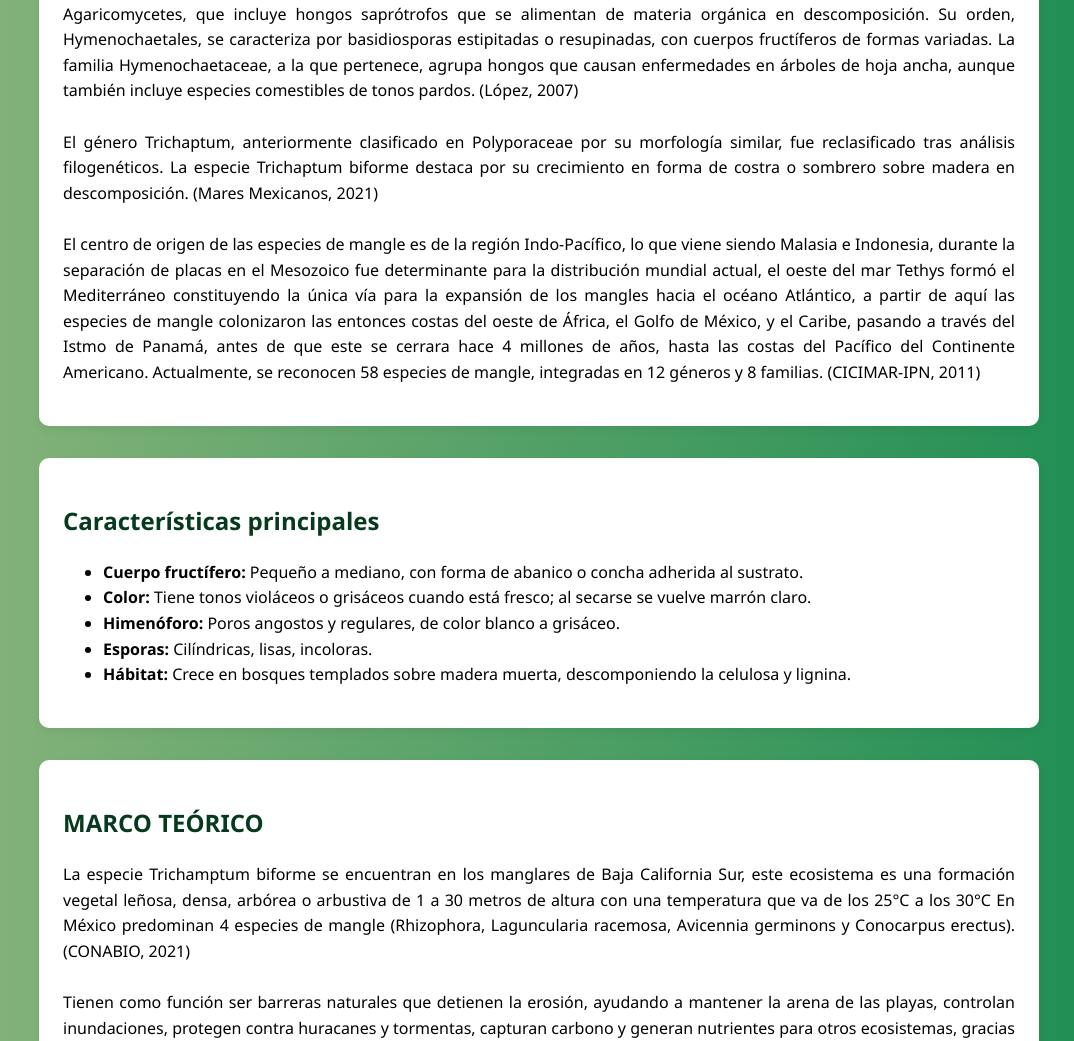
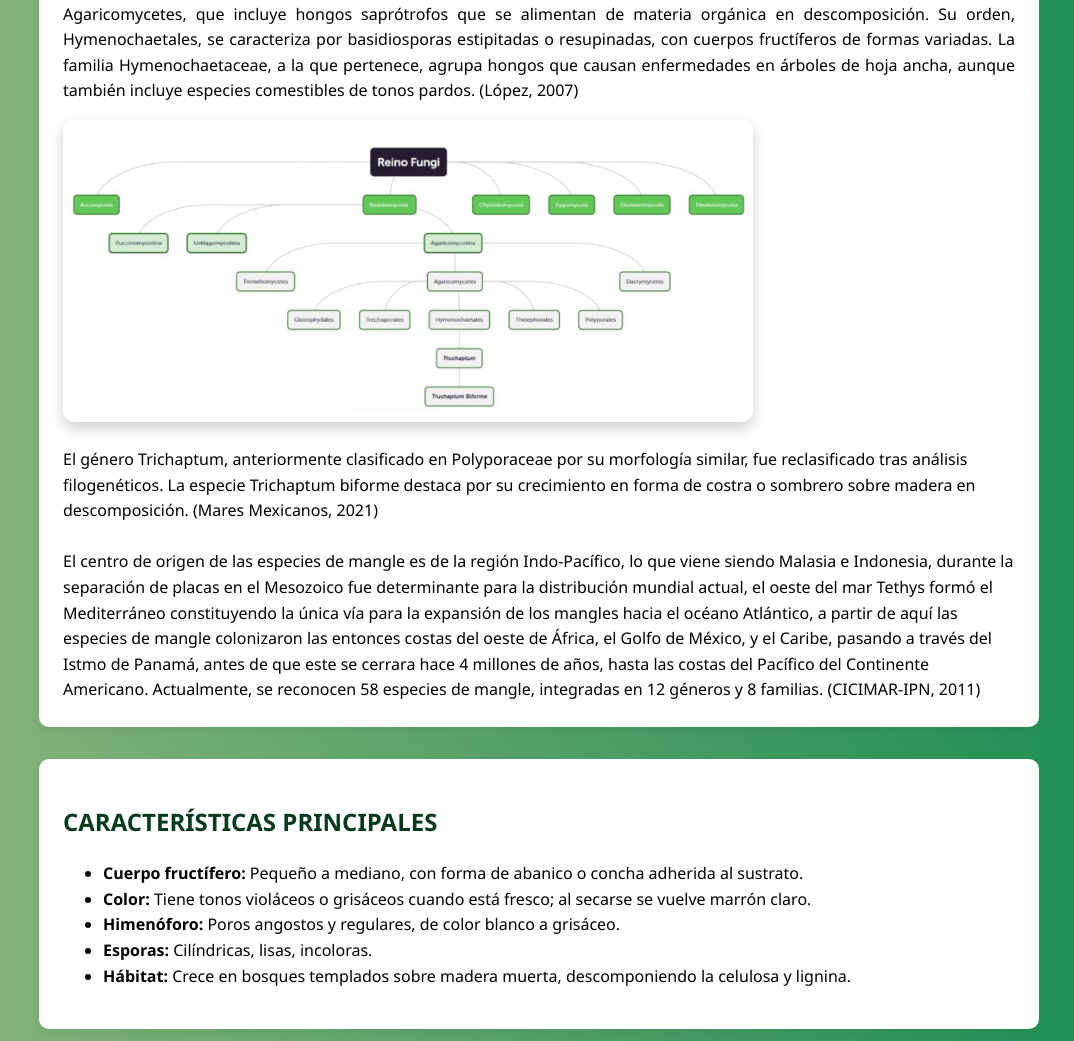
Before and after one commit to CCHSUR-EST/CCHSUR-EST.github.io, a plain HTML site: page index.html in a window 1280 px wide. Shown: the part 1689-2730 px from the top of the page, without its empty margins (101-1175 px from the left). Drawn offline with Linux system fonts and the light colour scheme.

Commit message:
Add files via upload

```diff
--- a/index.html
+++ b/index.html
@@ -13,6 +13,7 @@
       margin: 0;
       padding: 0;
     }
+
 
     .gallery {
       display: flex;
@@ -165,6 +166,12 @@
             Su phylum es Basidiomycota, que presenta un micelio septado altamente desarrollado y sistemas enzimáticos extracelulares para degradar biomasa vegetal (por esta razón puede descomponer estructuras de los árboles de mangle, obteniendo nutrientes aún con la baja disponibilidad de materia orgánica en descomposición). Se reproduce asexualmente por conidias y sexualmente por plasmogamia. Dentro del subphylum Agaricomycotina, que incluye la mayoría de las setas comestibles, Trichaptum biforme tiene basidios con 2 a 8 esporas y propiedades antibacterianas. (IBUNAM, 2012)
             Pertenece a la clase Agaricomycetes, que incluye hongos saprótrofos que se alimentan de materia orgánica en descomposición. Su orden, Hymenochaetales, se caracteriza por basidiosporas estipitadas o resupinadas, con cuerpos fructíferos de formas variadas. La familia Hymenochaetaceae, a la que pertenece, agrupa hongos que causan enfermedades en árboles de hoja ancha, aunque también incluye especies comestibles de tonos pardos. (López, 2007)
             <br>
+
+            <div class="gallery">
+              <img src= "imagenes/img.03.jpg" alt="Figura 1. (Flujo de materia y ecosistema)"
+             style="width: 690px; justify-content: center;">
+            </div>
+
             <br>
             El género Trichaptum, anteriormente clasificado en Polyporaceae por su morfología similar, fue reclasificado tras análisis filogenéticos. La especie Trichaptum biforme destaca por su crecimiento en forma de costra o sombrero sobre madera en descomposición. (Mares Mexicanos, 2021)
             <br>
@@ -174,7 +181,7 @@
       </section>
 
     <section>
-      <h2>Características principales</h2>
+      <h2>CARACTERÍSTICAS PRINCIPALES</h2>
       <ul>
         <li><strong>Cuerpo fructífero:</strong> Pequeño a mediano, con forma de abanico o concha adherida al sustrato.</li>
         <li><strong>Color:</strong> Tiene tonos violáceos o grisáceos cuando está fresco; al secarse se vuelve marrón claro.</li>
```
Also changed, not shown: imagenes/img.03.jpg (added), imagenes/img02.jpeg (added).
